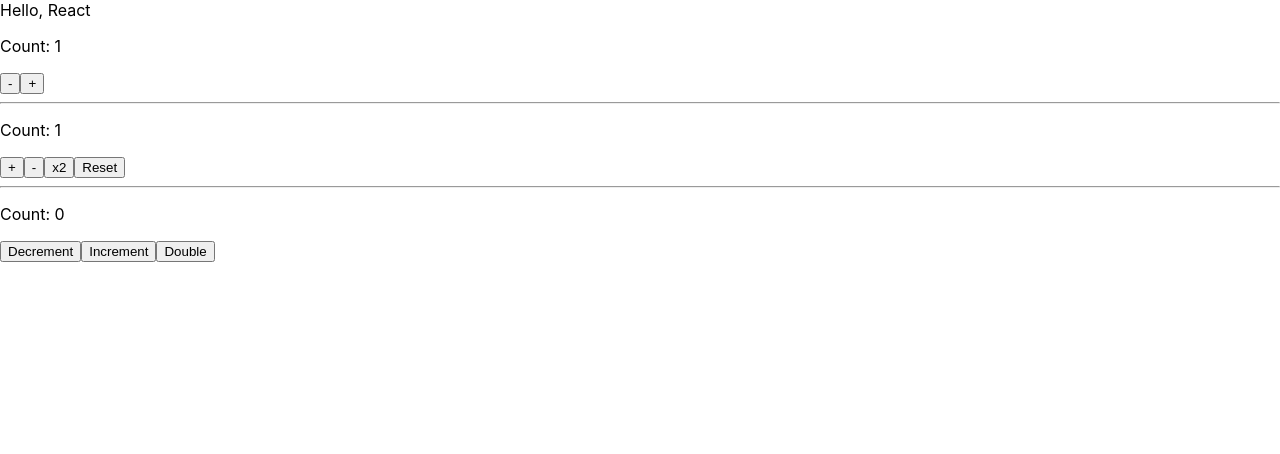
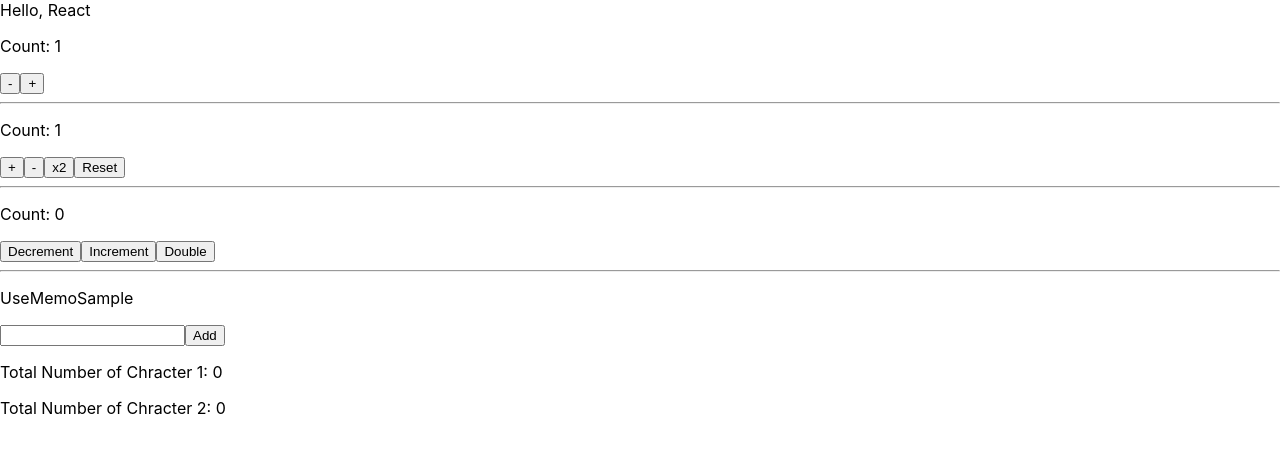
Before and after one commit to aaronsleepy/react-sample, a React (Create React App) app: page / in a window 1280 px wide. Shown: the top 454 px of the page. Built offline with nearby package versions, Linux system fonts and the light colour scheme.

Commit message:
feat: useMemo 예제

```diff
--- /dev/null
+++ b/src/components/memoization/HookUseMemoSample.tsx
@@ -0,0 +1,44 @@
+import { useMemo, useState } from "react"
+
+const UseMemoSample = () => {
+    const [text, setText] = useState('')
+    const [items, setItems] = useState<string[]>([])
+
+    const onChangeInput = (e: React.ChangeEvent<HTMLInputElement>) => {
+        console.log('here')
+        setText(e.target.value)
+    }
+
+    const onClickButton = () => {
+        setItems((prevItems) => {
+            return [...prevItems, text]
+        })
+        setText('')
+    }
+
+    const numberOfCharacters1 = items.reduce((sub, item) => sub + item.length, 0)
+    const numberOfCharacters2 = useMemo(() => {
+        return items.reduce((sub, item) => sub + item.length, 0)
+    }, [items])
+
+    return (
+        <div>
+            <p>UseMemoSample</p>
+            <div>
+                <input value={text} onChange={onChangeInput} />
+                <button onClick={onClickButton}>Add</button>
+            </div>
+            <div>
+                {items.map((item, index) => (
+                    <p key={index}>{item}</p>
+                ))}
+            </div>
+            <div>
+                <p>Total Number of Chracter 1: {numberOfCharacters1}</p>
+                <p>Total Number of Chracter 2: {numberOfCharacters2}</p>
+            </div>
+        </div>
+    )
+}
+
+export default UseMemoSample
--- a/src/index.tsx
+++ b/src/index.tsx
@@ -9,6 +9,7 @@ import Counter2 from './components/HookUseReducerSample';
 import Parent from './components/ContainerSample';
 import MemoParent from './components/memoization/MemoSample';
 import UseCallbackParent from './components/memoization/HookUseCallbackSample';
+import UseMemoSample from './components/memoization/HookUseMemoSample';
 
 const root = ReactDOM.createRoot(
   document.getElementById('root') as HTMLElement
@@ -23,6 +24,8 @@ root.render(
     <hr />
     {/* <MemoParent /> */}
     <UseCallbackParent />
+    <hr />
+    <UseMemoSample />
   </React.StrictMode>
 );
 
```
